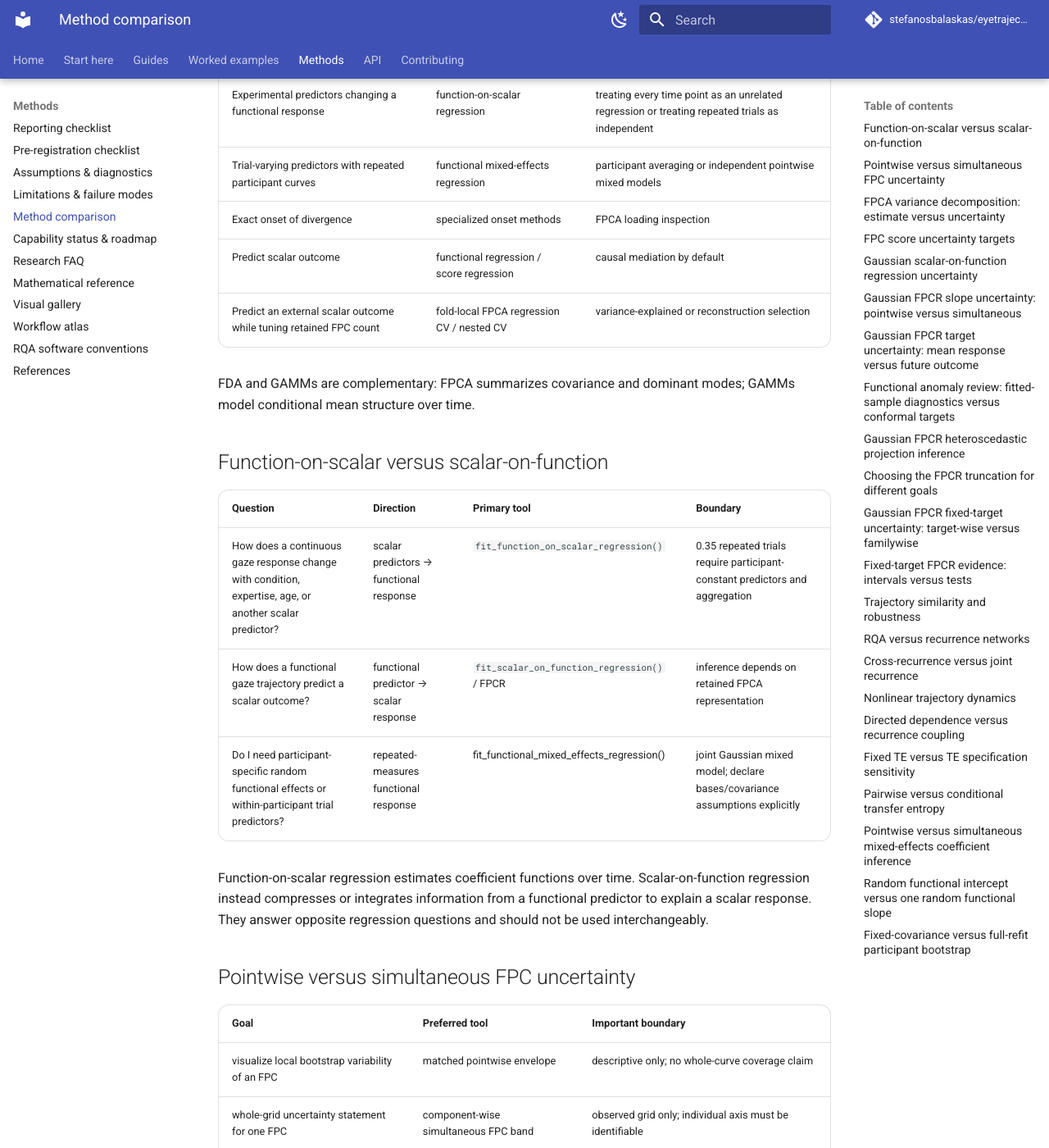
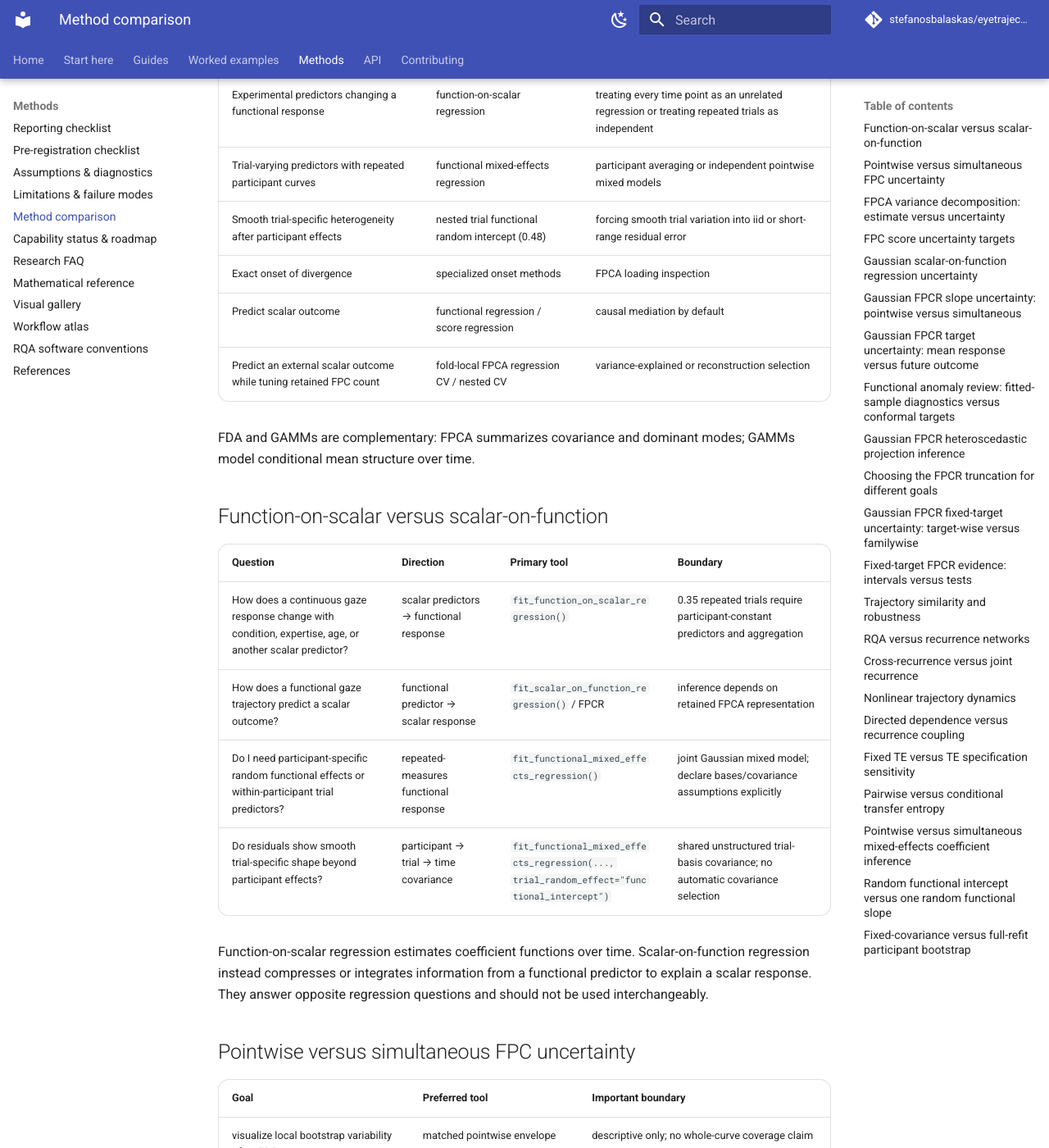
Before and after one commit to stefanosbalaskas/eyetrajectoriespy, an MkDocs documentation site: the page built from docs/methods/method-comparison.md, in a window 1280 px wide and 1400 px high, scrolled down 909 px. Shown: the whole window at 82% size. Built offline with MkDocs 1.6.1 and Material for MkDocs 9.7.7, drawn with Linux system fonts in a browser that asks for light colours; comment, search, counter and statistics services are not loaded; some of the changed text lies outside the part shown.

Commit message:
Add nested trial covariance to method comparison

```diff
--- a/docs/methods/method-comparison.md
+++ b/docs/methods/method-comparison.md
@@ -16,6 +16,7 @@
 | Condition-specific smooth mean | often GAMM | FPCA by itself |
 | Experimental predictors changing a functional response | function-on-scalar regression | treating every time point as an unrelated regression or treating repeated trials as independent |
 | Trial-varying predictors with repeated participant curves | functional mixed-effects regression | participant averaging or independent pointwise mixed models |
+| Smooth trial-specific heterogeneity after participant effects | nested trial functional random intercept (0.48) | forcing smooth trial variation into iid or short-range residual error |
 | Exact onset of divergence | specialized onset methods | FPCA loading inspection |
 | Predict scalar outcome | functional regression / score regression | causal mediation by default |
 | Predict an external scalar outcome while tuning retained FPC count | fold-local FPCA regression CV / nested CV | variance-explained or reconstruction selection |
@@ -29,7 +30,8 @@
 |---|---|---|---|
 | How does a continuous gaze response change with condition, expertise, age, or another scalar predictor? | scalar predictors → functional response | `fit_function_on_scalar_regression()` | 0.35 repeated trials require participant-constant predictors and aggregation |
 | How does a functional gaze trajectory predict a scalar outcome? | functional predictor → scalar response | `fit_scalar_on_function_regression()` / FPCR | inference depends on retained FPCA representation |
-| Do I need participant-specific random functional effects or within-participant trial predictors? | repeated-measures functional response | fit_functional_mixed_effects_regression() | joint Gaussian mixed model; declare bases/covariance assumptions explicitly |
+| Do I need participant-specific random functional effects or within-participant trial predictors? | repeated-measures functional response | `fit_functional_mixed_effects_regression()` | joint Gaussian mixed model; declare bases/covariance assumptions explicitly |
+| Do residuals show smooth trial-specific shape beyond participant effects? | participant → trial → time covariance | `fit_functional_mixed_effects_regression(..., trial_random_effect="functional_intercept")` | shared unstructured trial-basis covariance; no automatic covariance selection |
 
 Function-on-scalar regression estimates coefficient functions over time. Scalar-on-function regression instead compresses or integrates information from a functional predictor to explain a scalar response. They answer opposite regression questions and should not be used interchangeably.
 
@@ -260,6 +262,7 @@
 |---|---:|---:|---|
 | Functional random intercept | $q$ | $q(q+1)/2$ | participant count at least max(4, q+1) |
 | Intercept + one random functional slope | $2q$ | $(2q)(2q+1)/2$ | named predictor varies within every participant and participant count exceeds covariance-parameter count |
+| Nested trial functional intercept | $q_u$ per trial | $q_u(q_u+1)/2$ shared across trials | unique participant/trial pairs, at least two trials per participant, total nested trials exceed covariance-parameter count |
 
 The 0.45 slope model is appropriate when the scientific question concerns
 participant heterogeneity in the time-varying effect of one predeclared
@@ -272,7 +275,7 @@
 | Bootstrap | Participant resampling | Fixed effects refit | Random-effect covariance refit | Residual variance refit | Model specification reselected |
 |---|---|---|---|---|---|
 | Fixed-covariance (0.44) | yes | yes, GLS | no | no | no |
-| Full-refit (0.46) | yes | yes, MixedLM | yes | yes | no |
+| Full-refit (0.46+) | yes | yes, declared backend | yes; participant and, when present, trial covariance | yes | no |
 
 Both methods resample whole participants. The full-refit version additionally
 propagates variance-component re-estimation through the fixed-effect bootstrap
```
